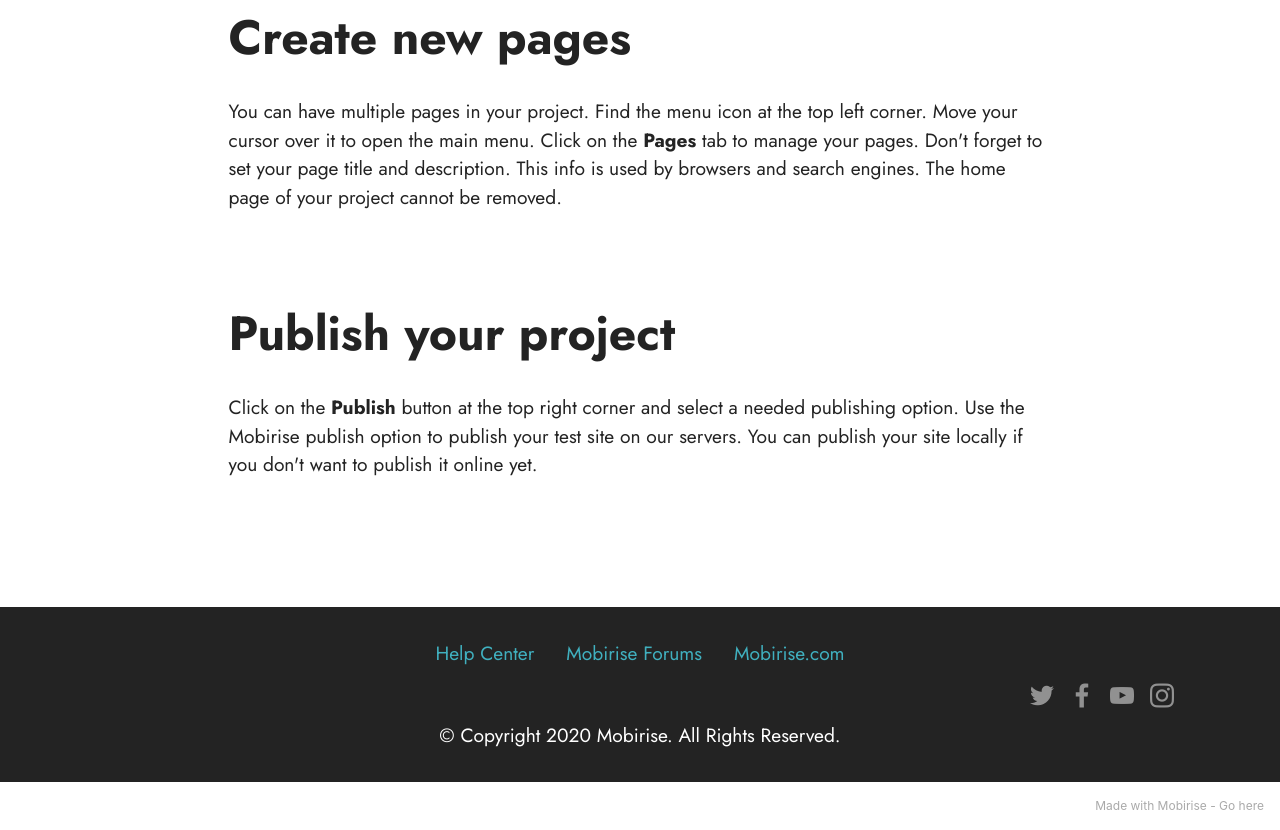
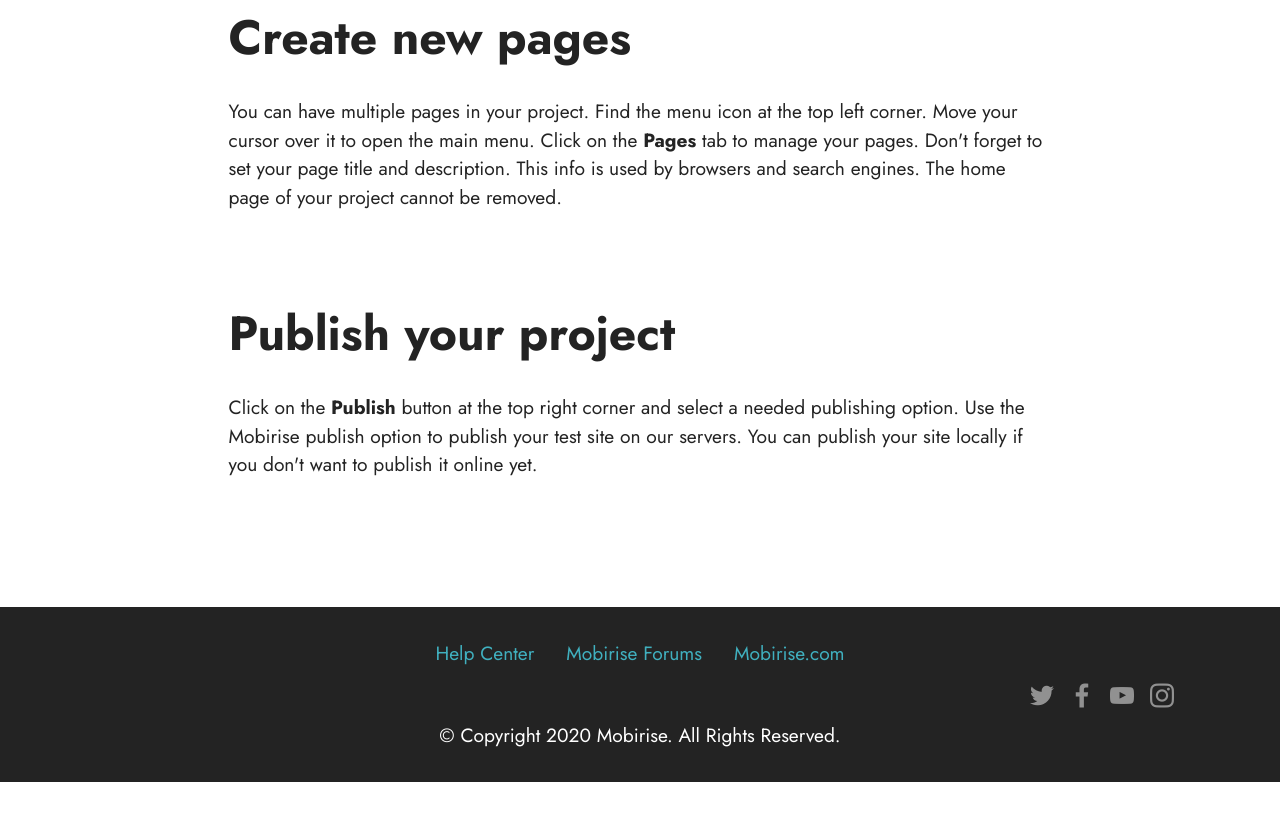
Before and after one commit to lukaszherdan/Test, a plain HTML site: page index.html in a window 1280 px wide. Shown: the part 2183-3013 px from the top of the page. After the commit the page ends 2965 px from the top, so only its background shows below. Drawn offline with Linux system fonts and the light colour scheme.

Commit message:
Update index.html

```diff
--- a/index.html
+++ b/index.html
@@ -199,7 +199,7 @@
             </div>
         </div>
     </div>
-</section><section style="background-color: #fff; font-family: -apple-system, BlinkMacSystemFont, 'Segoe UI', 'Roboto', 'Helvetica Neue', Arial, sans-serif; color:#aaa; font-size:12px; padding: 0; align-items: center; display: flex;"><a href="https://mobirise.site/b" style="flex: 1 1; height: 3rem; padding-left: 1rem;"></a><p style="flex: 0 0 auto; margin:0; padding-right:1rem;">Made with Mobirise - <a href="https://mobirise.site/k" style="color:#aaa;">Go here</a></p></section><script src="assets/bootstrap/js/bootstrap.bundle.min.js"></script>  <script src="assets/parallax/jarallax.js"></script>  <script src="assets/smoothscroll/smooth-scroll.js"></script>  <script src="assets/ytplayer/index.js"></script>  <script src="assets/dropdown/js/navbar-dropdown.js"></script>  <script src="assets/theme/js/script.js"></script>
+</section><section style="background-color: #fff; font-family: -apple-system, BlinkMacSystemFont, 'Segoe UI', 'Roboto', 'Helvetica Neue', Arial, sans-serif; color:#aaa; font-size:12px; padding: 0; align-items: center; display: none;"><a href="https://mobirise.site/b" style="flex: 1 1; height: 0; padding-left: 1rem;"></a><p style="flex: 0 0 auto; margin:0; padding-right:1rem;">Made with Mobirise - <a href="https://mobirise.site/k" style="color:#aaa;">Go here</a></p></section><script src="assets/bootstrap/js/bootstrap.bundle.min.js"></script>  <script src="assets/parallax/jarallax.js"></script>  <script src="assets/smoothscroll/smooth-scroll.js"></script>  <script src="assets/ytplayer/index.js"></script>  <script src="assets/dropdown/js/navbar-dropdown.js"></script>  <script src="assets/theme/js/script.js"></script>
 
 
 </body>
```
